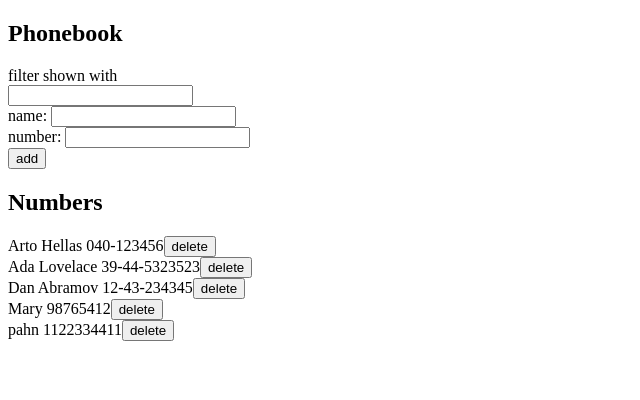
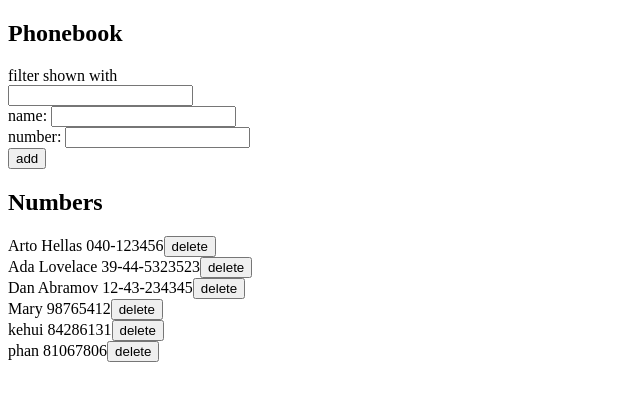
Before and after one commit to phananh183/fullstackopen-project2, a React (Create React App) app: page / in a window 1280 px wide. Shown: the top 400 px of the page, without its empty margins (0-640 px from the left). Built offline with nearby package versions, Linux system fonts and the light colour scheme; data requests are answered from the project's data file.

Commit message:
Include updating num feature

```diff
--- a/db.json
+++ b/db.json
@@ -21,9 +21,14 @@
       "id": 4
     },
     {
-      "name": "pahn",
-      "number": "1122334411",
-      "id": 5
+      "name": "kehui",
+      "number": "84286131",
+      "id": 6
+    },
+    {
+      "name": "phan",
+      "number": "81067806",
+      "id": 7
     }
   ]
 }
--- a/src/App.js
+++ b/src/App.js
@@ -26,8 +26,17 @@ const App = () => {
       name: newName,
       number: newNumber
     }
-    if (persons.find(person => person.name === newName)) {
-      alert(`${newName} is already added to phonebook`)
+
+    const existingName = persons.find(person => person.name === newName)
+    if (existingName && window.confirm(`Update ${existingName.name}'s number?`)) {
+      const updatedEntry = {...existingName, number : newNumber}
+      phoneNumServices
+        .update(existingName.id, updatedEntry)
+        .then(res => {
+          setPersons(persons.map(person => person.id !== existingName.id ? person : res.data ))
+          setNewName('')
+          setNewNumber('')
+        })
     }
     else {
       phoneNumServices.create(nameObj)
--- a/src/services/phoneNums.js
+++ b/src/services/phoneNums.js
@@ -17,5 +17,9 @@ const deleteNum = id => {
     return req
 }
 
-const phoneNumServices = { getAll, create, deleteNum }
+const update = (id, newNum) => {
+    const req = axios.put(`${baseUrl}/${id}`, newNum)
+    return req
+}
+const phoneNumServices = { getAll, create, deleteNum, update }
 export default phoneNumServices
```
